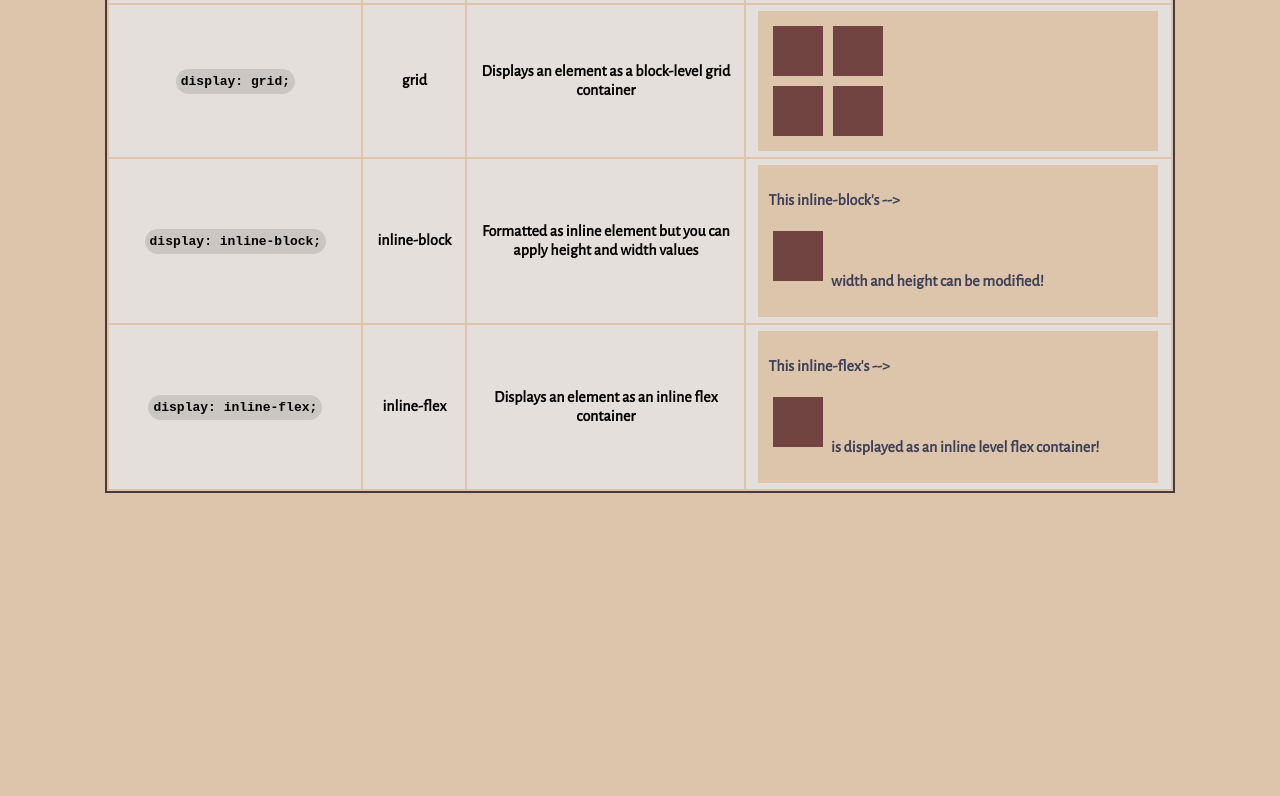
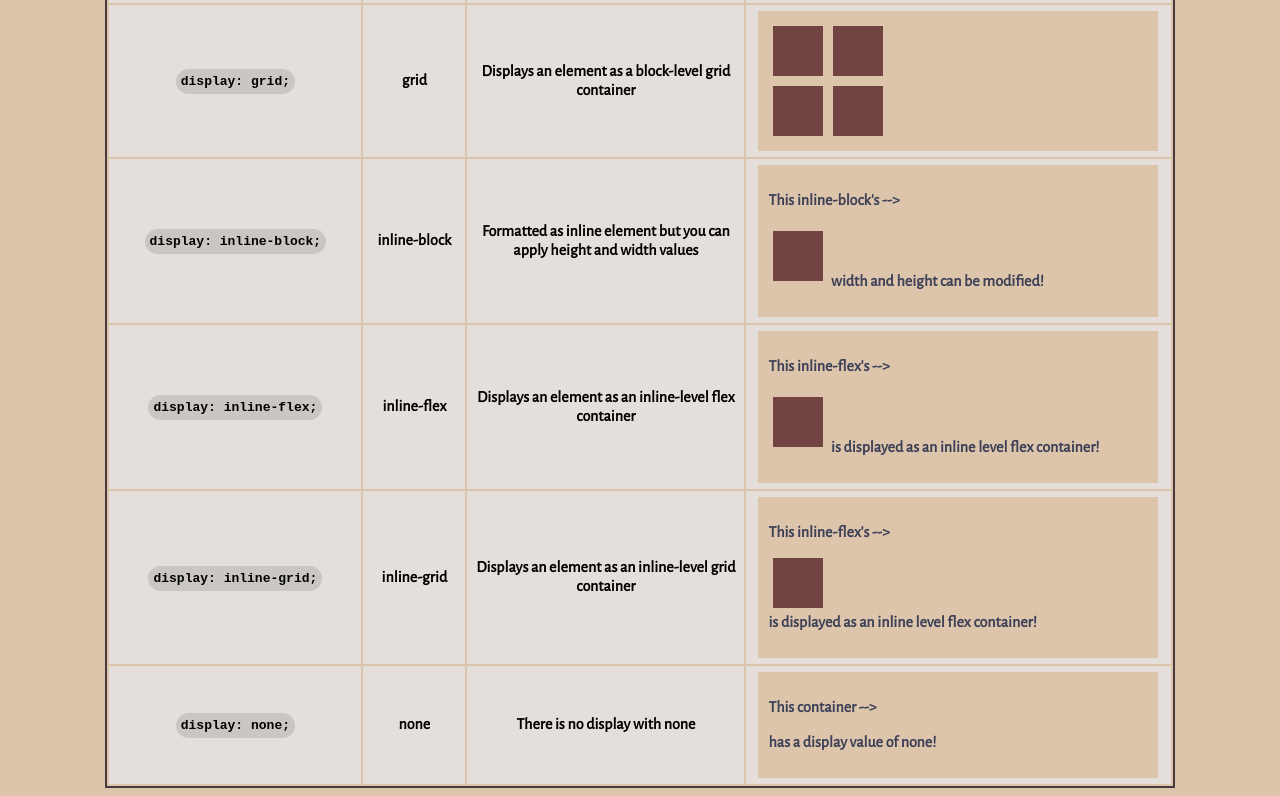
Before and after one commit to ThomasSchwartz18/html-css-cheatsheet, a plain HTML site: page index.html in a window 1280 px wide. Shown: the part 539-1335 px from the top of the page. Before the commit the page ends 1040 px from the top, so only its background shows below. Drawn offline with nearby package versions, Linux system fonts and the light colour scheme.

Commit message:
Added - inline-grid-- and none-- along with their styling

```diff
--- a/index.html
+++ b/index.html
@@ -104,7 +104,7 @@
                 </th>
             </tr>
 
-            <!-- new row -inline-block-->
+            <!-- new row - inline-block-->
             <tr>
                 <th class="column--1"><code>display: inline-block;</code></th>
                 <th class="column--2">inline-block</th>
@@ -122,11 +122,39 @@
             <tr>
                 <th class="column--1"><code>display: inline-flex;</code></th>
                 <th class="column--2">inline-flex</th>
-                <th class="column--3">Displays an element as an inline flex container</th>
+                <th class="column--3">Displays an element as an inline-level flex container</th>
                 <th class="column--4">
                     <div class="example--back">
                         <div class="">
                             <p>This inline-flex's --> <div class="container--block inline-flex--"></div> is displayed as an inline level flex container!</p>
+                        </div>
+                    </div>
+                </th>
+            </tr>
+
+            <!-- new row - inline-grid -->
+            <tr>
+                <th class="column--1"><code>display: inline-grid;</code></th>
+                <th class="column--2">inline-grid</th>
+                <th class="column--3">Displays an element as an inline-level grid container</th>
+                <th class="column--4">
+                    <div class="example--back">
+                        <div class="">
+                            <p>This inline-flex's --> <div class="container--block inline-grid--"></div> is displayed as an inline level flex container!</p>
+                        </div>
+                    </div>
+                </th>
+            </tr>
+
+            <!-- new row - none -->
+            <tr>
+                <th class="column--1"><code>display: none;</code></th>
+                <th class="column--2">none</th>
+                <th class="column--3">There is no display with none</th>
+                <th class="column--4">
+                    <div class="example--back">
+                        <div class="">
+                            <p>This container --> <div class="container--block none--"></div> has a display value of none!</p>
                         </div>
                     </div>
                 </th>
--- a/style.css
+++ b/style.css
@@ -178,6 +178,20 @@ code {
 
 }
 
+.inline-grid-- {
+
+    /* display */
+    display: -ms-inline-grid;
+
+}
+
+.none-- {
+
+    /* display */
+    display: none;
+
+}
+
 /* TABLE--HEADING */
 .table--container {
 
@@ -212,5 +226,4 @@ code {
 
     /* design */
 
-
 }
```
